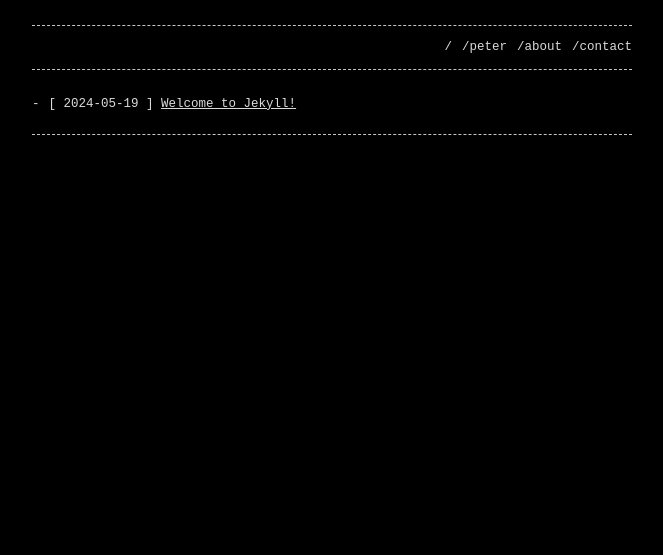
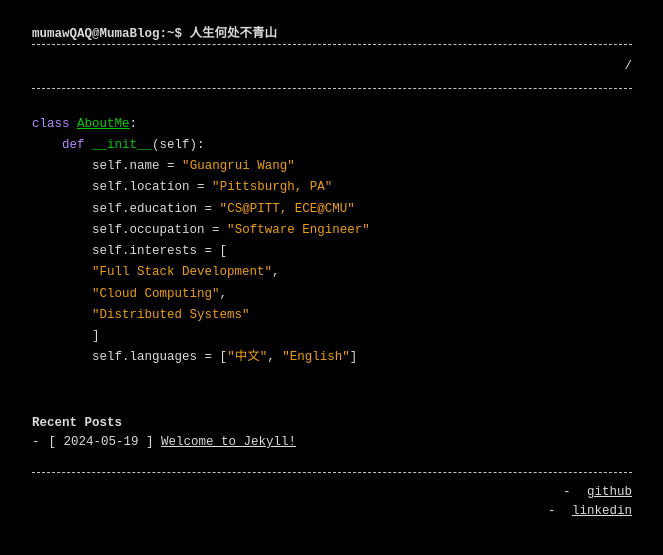
Before and after one commit to mumawQAQ/mumawQAQ.github.io, a Jekyll site: the page built from index.md, in a window 1280 px wide. Shown: the top 555 px of the page, without its empty margins (308-971 px from the left). Built offline with Jekyll 4.4.1, drawn with Linux system fonts in a browser that asks for light colours.

Commit message:
add header and basic info

```diff
--- a/_config.yml
+++ b/_config.yml
@@ -19,10 +19,8 @@
 # in the templates via {{ site.myvariable }}.
 
 title: Muma Blog
-bash_prompt: "mumawQAQ@MumaBlog:~$"
 email: guangrui_wang@outlook.com
 description: >- # this means to ignore newlines until "baseurl:"
-
   Write an awesome description for your new site here. You can edit this
   line in _config.yml. It will appear in your document head meta (for
   Google search results) and in your feed.xml site description.
@@ -38,13 +36,13 @@ plugins:
 
 header_pages:
   - index.md
-  - peter.md
-  - about.md
-  - contact.md
 
 style: dark
 
 markdown: kramdown
+
+github_url: https://github.com/mumawQAQ
+linkedin_url: https://www.linkedin.com/in/guangruiwang/
 
 # Exclude from processing.
 # The following items will not be processed, by default.
--- a/_includes/footer.html
+++ b/_includes/footer.html
@@ -1,3 +1,14 @@
 <footer>
-  {{ site.footer }}
+  <ul>
+    <li>
+      <a href="{{ site.github_url  | escape }}">
+        github
+      </a>
+    </li>
+    <li>
+      <a href="{{ site.linkedin_url  | escape }}">
+        linkedin
+      </a>
+    </li>
+  </ul>
 </footer>
--- a/_includes/header.html
+++ b/_includes/header.html
@@ -1,5 +1,9 @@
 {%- assign page_paths = site.header_pages | default: default_paths -%}
 <header>
+  <span class="bash">
+    <span>mumawQAQ@MumaBlog:~$</span>
+    <span>人生何处不青山</span>
+  </span>
   <div class="menu">
     <ul>
       {%- for path in page_paths -%}
--- a/_layouts/home.html
+++ b/_layouts/home.html
@@ -6,6 +6,7 @@ layout: default
 {% assign contentwonl = content | strip_newlines %} {% unless contentwonl == ""  %} <br /> {% endunless %} <!-- add line break if there is any content -->
 
 {%- if site.posts.size > 0 -%}
+  <h2>Recent Posts</h2>
   <ul>
     {%- for post in site.posts -%}
     <li>
--- a/_sass/base.scss
+++ b/_sass/base.scss
@@ -47,6 +47,7 @@ footer { margin-bottom: 20px; }
 /**
  * Header/Navigation
  */
+.bash { font-weight: bold;}
 .menu { border-top: var(--border);  border-bottom: var(--border);  margin-bottom: 25px; }
 .menu ul { margin-top: 12px;  margin-bottom: 12px;  padding-left: 0px;  list-style-type: none;  text-align: right; }
 .menu ul li { display: inline;  margin-left: 10px; }
--- a/index.md
+++ b/index.md
@@ -3,3 +3,17 @@ title: /
 layout: home
 permalink: /
 ---
+{% highlight python %}
+class AboutMe:
+    def __init__(self):
+        self.name = "Guangrui Wang"
+        self.location = "Pittsburgh, PA"
+        self.education = "CS@PITT, ECE@CMU"
+        self.occupation = "Software Engineer"
+        self.interests = [
+        "Full Stack Development",
+        "Cloud Computing",
+        "Distributed Systems"
+        ]
+        self.languages = ["中文", "English"]
+{% endhighlight %}
```
Also changed, not shown: about.md (deleted, +0 -15 lines), contact.md (deleted, +0 -16 lines).
